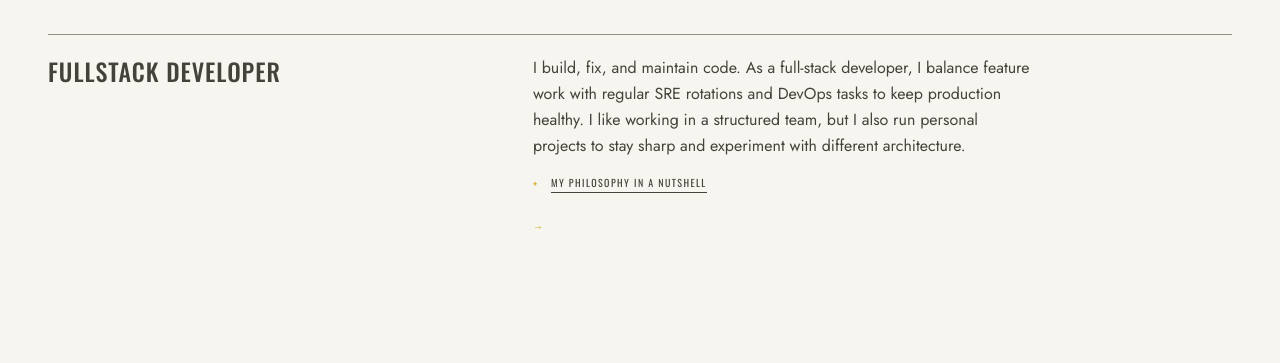
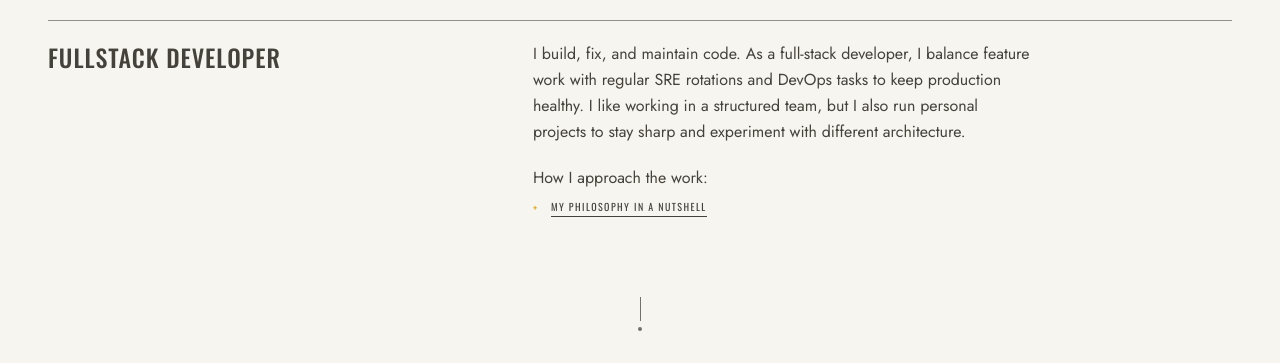
Before and after one commit to gokjialeksandrovski/my-website, a Next.js app: page / in a window 1280 px wide. Shown: the part 437-800 px from the top of the page. Built offline with nearby package versions, Linux system fonts and the light colour scheme; no server answers.

Commit message:
fix(hero): correct desktop vertical rhythm and tighten mobile body text

```diff
--- a/components/HeroShell.tsx
+++ b/components/HeroShell.tsx
@@ -4,9 +4,18 @@ interface HeroShellProps {
 
 export const HeroShell = ({ children }: HeroShellProps) => (
   <section className="w-full">
-    <div className="max-w-7xl mx-auto px-8 md:px-12 md:min-h-dvh flex flex-col justify-start md:justify-center">
-      <div className="pt-24 pb-10 md:py-28">
+    <div className="max-w-7xl mx-auto px-8 md:px-12 md:min-h-dvh flex flex-col justify-start md:justify-between">
+      <div className="pt-24 pb-10 md:pt-28 md:pb-0">
         {children}
+      </div>
+      <div
+        className="hidden md:flex pb-8 justify-center pointer-events-none"
+        aria-hidden="true"
+      >
+        <div className="animate-scroll-hint flex flex-col items-center gap-1.5">
+          <div className="w-px h-6 bg-(--text-muted)" />
+          <div className="w-1 h-1 rounded-full bg-(--text-muted)" />
+        </div>
       </div>
     </div>
   </section>
--- a/components/sections/Hero.tsx
+++ b/components/sections/Hero.tsx
@@ -1,17 +1,15 @@
 'use client'
 
-import Link from 'next/link'
 import { useLanguage } from '@/context/LanguageContext'
 import { Collapsible } from '@/components/Collapsible'
 import { HeroShell } from '@/components/HeroShell'
 import { ANIMATION_DELAYS } from '@/lib/animationDelays'
-import { handleHashClick } from '@/lib/scrollToHash'
 
 const PHILOSOPHY_ID = 'hero-philosophy'
 
 export const Hero = () => {
   const { dict, lang } = useLanguage()
-  const headingLeading = lang === 'mk' ? 'leading-[1.036]' : 'leading-[0.88]'
+  const headingLeading = lang === 'mk' ? 'leading-[1.036]' : 'leading-[1.0] md:leading-[0.88]'
 
   return (
     <HeroShell>
@@ -53,33 +51,26 @@ export const Hero = () => {
         className="mt-5 grid grid-cols-1 md:grid-cols-[1fr_1.6fr] gap-4 md:gap-12 animate-in"
         style={{ animationDelay: ANIMATION_DELAYS.meta }}
       >
-        <div className="space-y-3">
+        <div>
           <p className="font-display text-xl md:text-2xl tracking-[0.04em] uppercase text-(--text-secondary) font-medium leading-snug">
             {dict.profile.title}
           </p>
-          <p className="font-display text-[9px] tracking-[0.14em] uppercase text-(--text-muted)">
-            {dict.hero.scrollToExplore}
-          </p>
         </div>
         <div className="max-w-125">
-          <p className="text-base text-(--text-secondary) leading-relaxed">
+          <p className="text-sm md:text-base text-(--text-secondary) leading-normal md:leading-relaxed">
             {dict.profile.bio}
           </p>
 
-          <Collapsible id={PHILOSOPHY_ID} label={dict.hero.philosophyToggle}>
-            <p className="mt-3 text-base text-(--text-secondary) leading-relaxed">
-              {dict.profile.about}
+          <div className="mt-5">
+            <p className="text-sm md:text-base text-(--text-secondary) leading-normal md:leading-relaxed">
+              {dict.hero.philosophyLead}
             </p>
-          </Collapsible>
-
-          <Link
-            href="#contact"
-            onClick={(event) => handleHashClick(event, '#contact')}
-            className="mt-6 inline-flex items-center gap-2 font-display text-[10px] tracking-[0.14em] uppercase text-(--text-secondary) hover:text-(--accent) transition-colors duration-200"
-          >
-            <span className="text-(--accent)">→</span>
-            <span className="border-b border-current pb-px">{dict.hero.getInTouch}</span>
-          </Link>
+              <Collapsible id={PHILOSOPHY_ID} label={dict.hero.philosophyToggle} buttonMarginClass="mt-2">
+              <p className="mt-3 text-base text-(--text-secondary) leading-relaxed">
+                {dict.profile.about}
+              </p>
+            </Collapsible>
+          </div>
         </div>
       </div>
     </HeroShell>
```
